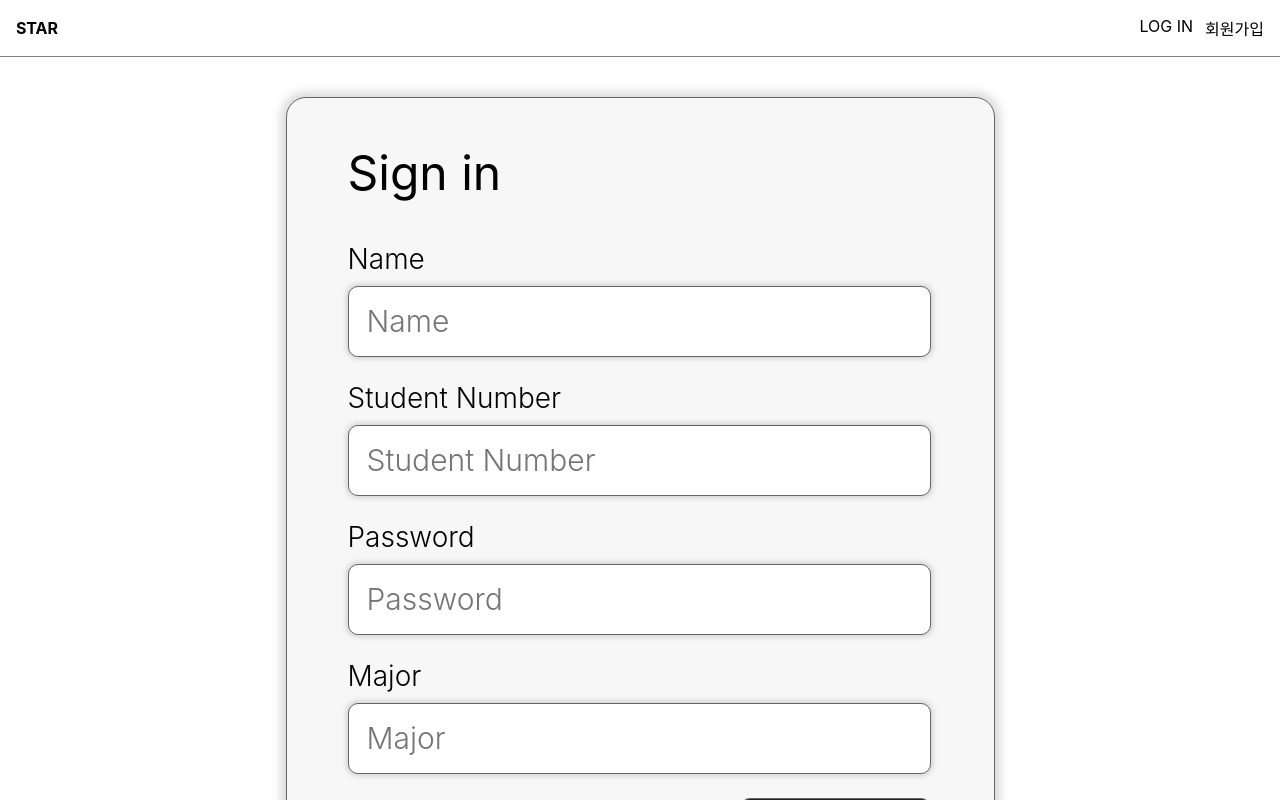
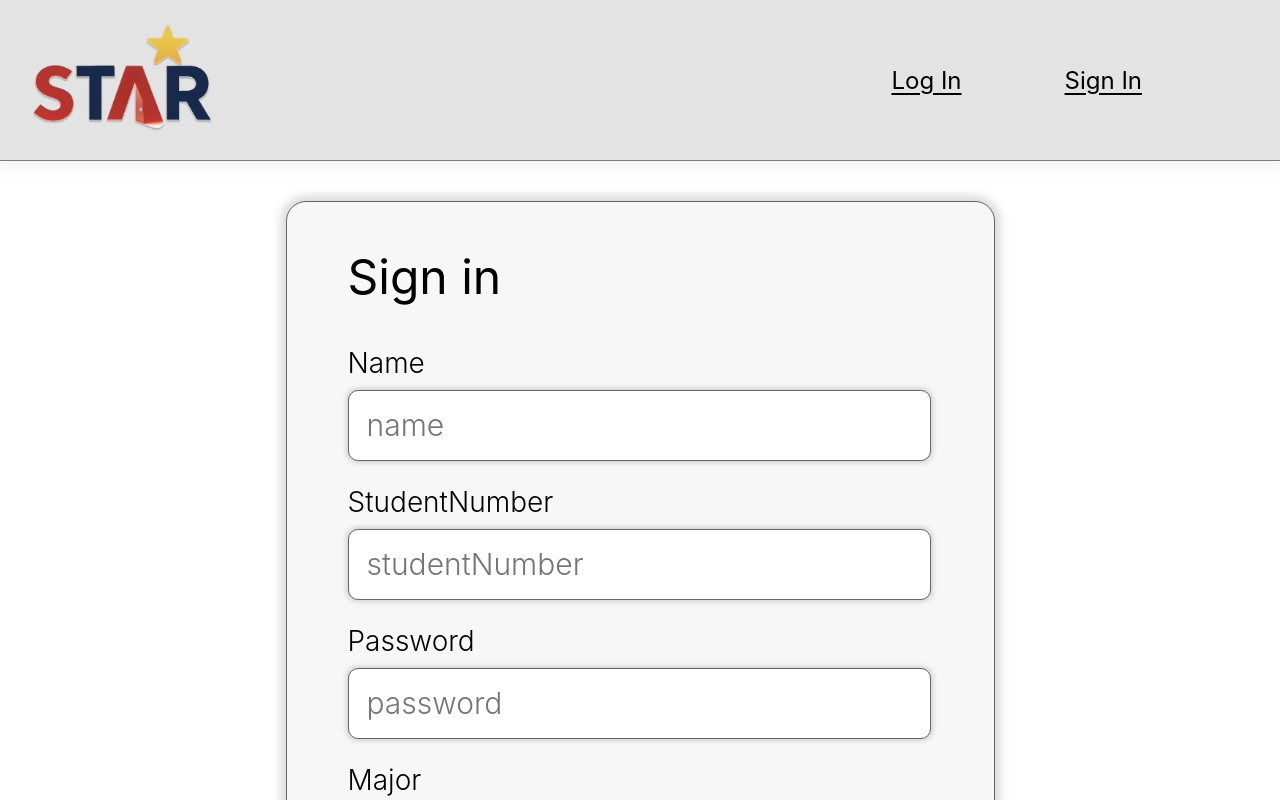
Before and after one commit to yen2i/STAR, a React (Create React App) app in the folder front/: page /signup in a window 1280 px wide. Shown: the top 800 px of the page. Built offline with nearby package versions, Linux system fonts and the light colour scheme.

Commit message:
feat: connect header and each page with api

```diff
--- a/front/src/components/Header.js
+++ b/front/src/components/Header.js
@@ -1,12 +1,39 @@
 import React from 'react';
+import { useNavigate } from 'react-router-dom';
+import logo from '../assets/starlogo_bgX.png'; // 이미지 경로 확인
 
 const Header = () => {
+  const navigate = useNavigate();
+  const token = localStorage.getItem('token');
+  const user = JSON.parse(localStorage.getItem('user'));
+
+  const handleLogout = () => {
+    localStorage.removeItem('token');
+    localStorage.removeItem('user');
+    navigate('/');
+  };
+
   return (
     <header style={styles.header}>
-      <div style={styles.logo}>STAR</div>
+      <img
+        src={logo}
+        alt="STAR Logo"
+        style={styles.logo}
+        onClick={() => navigate('/')}
+      />
       <nav style={styles.nav}>
-        <span style={styles.link}>LOG IN</span>
-        <span style={styles.link}>회원가입</span>
+        {token && user ? (
+          <>
+            <span style={styles.link} onClick={() => navigate('/profile')}>My Page</span>
+            <span style={styles.link} onClick={() => navigate('/my-reservation')}>My Reservation</span>
+            <span style={styles.link} onClick={handleLogout}>Log Out</span>
+          </>
+        ) : (
+          <>
+            <span style={styles.link} onClick={() => navigate('/login')}>Log In</span>
+            <span style={styles.link} onClick={() => navigate('/signup')}>Sign In</span>
+          </>
+        )}
       </nav>
     </header>
   );
@@ -19,16 +46,33 @@ const styles = {
     display: 'flex',
     justifyContent: 'space-between',
     alignItems: 'center',
+    backgroundColor: '#E3E3E3',
+    boxShadow: '0px 4px 10px 5px rgba(215, 215, 215, 0.25)',
   },
   logo: {
-    fontWeight: 'bold',
+    height: '128px',
+    width: '214px',
+    cursor: 'pointer',
   },
   nav: {
     display: 'flex',
-    gap: '12px',
+    gap: '103px',
+    marginRight: '122px',
   },
   link: {
     cursor: 'pointer',
+    color: '#000',
+    fontFamily: 'Inter',
+    fontSize: '24px',
+    fontStyle: 'normal',
+    fontWeight: 400,
+    lineHeight: 'normal',
+    textDecorationLine: 'underline',
+    textDecorationStyle: 'solid',
+    textDecorationSkipInk: 'auto',
+    textDecorationThickness: 'auto',
+    textUnderlineOffset: 'auto',
+    textUnderlinePosition: 'from-font',
   },
 };
 
--- a/front/src/pages/LoginPage.js
+++ b/front/src/pages/LoginPage.js
@@ -9,11 +9,7 @@ import signstudentnumber from '../assets/signprofile.png';
 
 const LoginPage = () => {
   const navigate = useNavigate();
-
-  const [form, setForm] = useState({
-    studentNumber: '',
-    password: '',
-  });
+  const [form, setForm] = useState({ studentNumber: '', password: '' });
 
   const handleChange = (e) => {
     setForm({ ...form, [e.target.name]: e.target.value });
@@ -22,14 +18,23 @@ const LoginPage = () => {
   const handleLogin = async () => {
     try {
       const res = await axios.post('http://localhost:5000/api/users/login', form);
+      localStorage.setItem('token', res.data.token);
+      localStorage.setItem('user', JSON.stringify(res.data.user));
+      navigate('/'); // ✅ 메인 페이지로 이동
+    } catch (err) {
+      console.warn('⚠️ 백엔드 로그인 실패 - mock 처리로 우회');
 
-      // 토큰 저장 (필요 시 localStorage 사용)
-      localStorage.setItem('token', res.data.token);
+      const mockUser = {
+        name: '테스트유저',
+        studentNumber: form.studentNumber || '23100000',
+        major: 'ITM',
+        favorites: ['프론티어관', '다산관'],
+      };
 
-      // 🔁 로그인 성공 시 profile로 이동
-      navigate('/profile');
-    } catch (err) {
-      alert(err.response?.data?.message || '로그인 실패');
+      localStorage.setItem('token', 'mock-token');
+      localStorage.setItem('user', JSON.stringify(mockUser));
+      alert('⚠️ 서버 미연결 상태 - mock 로그인 처리됨');
+      navigate('/');
     }
   };
 
@@ -42,26 +47,15 @@ const LoginPage = () => {
             <span className="highlight">SeoulTech</span> Available Room
           </h1>
         </div>
-
         <div className="login-box">
           <h2 className="login-label">Log in</h2>
           <div className="input-wrapper">
             <img src={signstudentnumber} alt="student number" className="input-icon" />
-            <input
-              type="text"
-              placeholder="Student Number"
-              name="studentNumber"
-              onChange={handleChange}
-            />
+            <input name="studentNumber" type="text" placeholder="Student Number" onChange={handleChange} />
           </div>
           <div className="input-wrapper">
             <img src={signpassward} alt="password" className="input-icon" />
-            <input
-              type="password"
-              placeholder="Password"
-              name="password"
-              onChange={handleChange}
-            />
+            <input name="password" type="password" placeholder="Password" onChange={handleChange} />
           </div>
           <div className="login-buttons">
             <button onClick={handleLogin}>Log in</button>
--- a/front/src/pages/ProfilePage.js
+++ b/front/src/pages/ProfilePage.js
@@ -11,16 +11,26 @@ const ProfilePage = () => {
   useEffect(() => {
     const fetchProfile = async () => {
       try {
-        const token = localStorage.getItem('token'); // 로그인 후 저장된 토큰
+        const token = localStorage.getItem('token');
+        if (!token) throw new Error('No token');
+
         const res = await axios.get('http://localhost:5000/api/users/me', {
           headers: {
             Authorization: `Bearer ${token}`
           }
         });
+
         setUser(res.data.user);
       } catch (err) {
-        console.error(err);
-        alert('유저 정보를 불러올 수 없습니다.');
+        console.warn('⚠️ 서버에서 유저 정보를 불러오지 못함. 로컬 mock 데이터로 대체');
+
+        // 🔁 localStorage에 저장된 mock 유저 정보로 대체
+        const localUser = localStorage.getItem('user');
+        if (localUser) {
+          setUser(JSON.parse(localUser));
+        } else {
+          alert('유저 정보를 불러올 수 없습니다.');
+        }
       }
     };
 
@@ -42,10 +52,11 @@ const ProfilePage = () => {
             <div>{user.major}</div>
           </div>
         </div>
+
         <h2>My Favorite Classroom</h2>
         <div className="favorites-box">
           <ul>
-            {user.favorites.map((room, index) => (
+            {user.favorites?.map((room, index) => (
               <li key={index}>▶ {room}</li>
             ))}
           </ul>
--- a/front/src/pages/SignupPage.js
+++ b/front/src/pages/SignupPage.js
@@ -18,11 +18,20 @@ const SignupPage = () => {
 
   const handleSignup = async () => {
     try {
+      // 1. 실제 백엔드로 요청 시도
       await axios.post('http://localhost:5000/api/users/register', form);
       alert('회원가입 성공!');
       window.location.href = '/login';
     } catch (err) {
-      alert(err.response?.data?.message || '회원가입 실패');
+      // 2. 서버 연결 실패시 -> 로컬 저장
+      if (!err.response) {
+        console.warn('⚠️ 서버 연결 실패. 로컬에 mock 회원 저장.');
+        localStorage.setItem('mockUser', JSON.stringify(form));
+        alert('⚠️ 서버 미연결 - 로컬 mock 회원가입 완료');
+        window.location.href = '/login';
+      } else {
+        alert(err.response?.data?.message || '회원가입 실패');
+      }
     }
   };
 
@@ -32,47 +41,17 @@ const SignupPage = () => {
       <main className="signup-content">
         <div className="signup-box">
           <h2 className="signup-label">Sign in</h2>
-
-          <div className="input-wrapper">
-            <label>Name</label>
-            <input
-              name="name"
-              type="text"
-              placeholder="Name"
-              onChange={handleChange}
-            />
-          </div>
-
-          <div className="input-wrapper">
-            <label>Student Number</label>
-            <input
-              name="studentNumber"
-              type="text"
-              placeholder="Student Number"
-              onChange={handleChange}
-            />
-          </div>
-
-          <div className="input-wrapper">
-            <label>Password</label>
-            <input
-              name="password"
-              type="password"
-              placeholder="Password"
-              onChange={handleChange}
-            />
-          </div>
-
-          <div className="input-wrapper">
-            <label>Major</label>
-            <input
-              name="major"
-              type="text"
-              placeholder="Major"
-              onChange={handleChange}
-            />
-          </div>
-
+          {['name', 'studentNumber', 'password', 'major'].map((field) => (
+            <div className="input-wrapper" key={field}>
+              <label>{field.charAt(0).toUpperCase() + field.slice(1)}</label>
+              <input
+                name={field}
+                type={field === 'password' ? 'password' : 'text'}
+                placeholder={field}
+                onChange={handleChange}
+              />
+            </div>
+          ))}
           <div className="signup-button">
             <button onClick={handleSignup}>Sign in</button>
           </div>
--- a/front/src/styles/MainPage.css
+++ b/front/src/styles/MainPage.css
@@ -13,7 +13,6 @@
   gap: 48px;
   margin: 16px;
   padding: 24px;
-  border: 1px dashed gray;
 }
 
 .logo-box {
```
Also changed, not shown: front/src/assets/starlogo_bgX.png.
